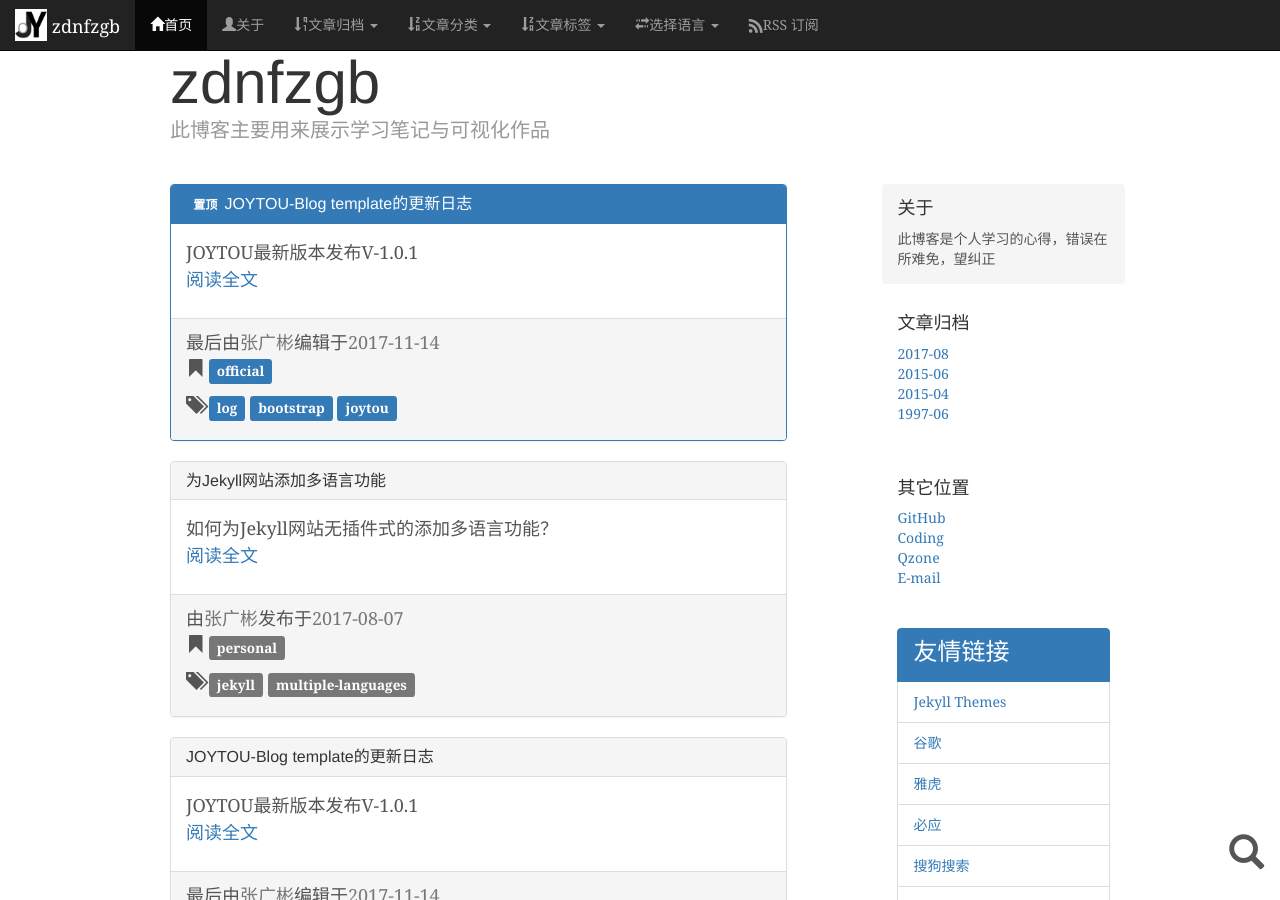
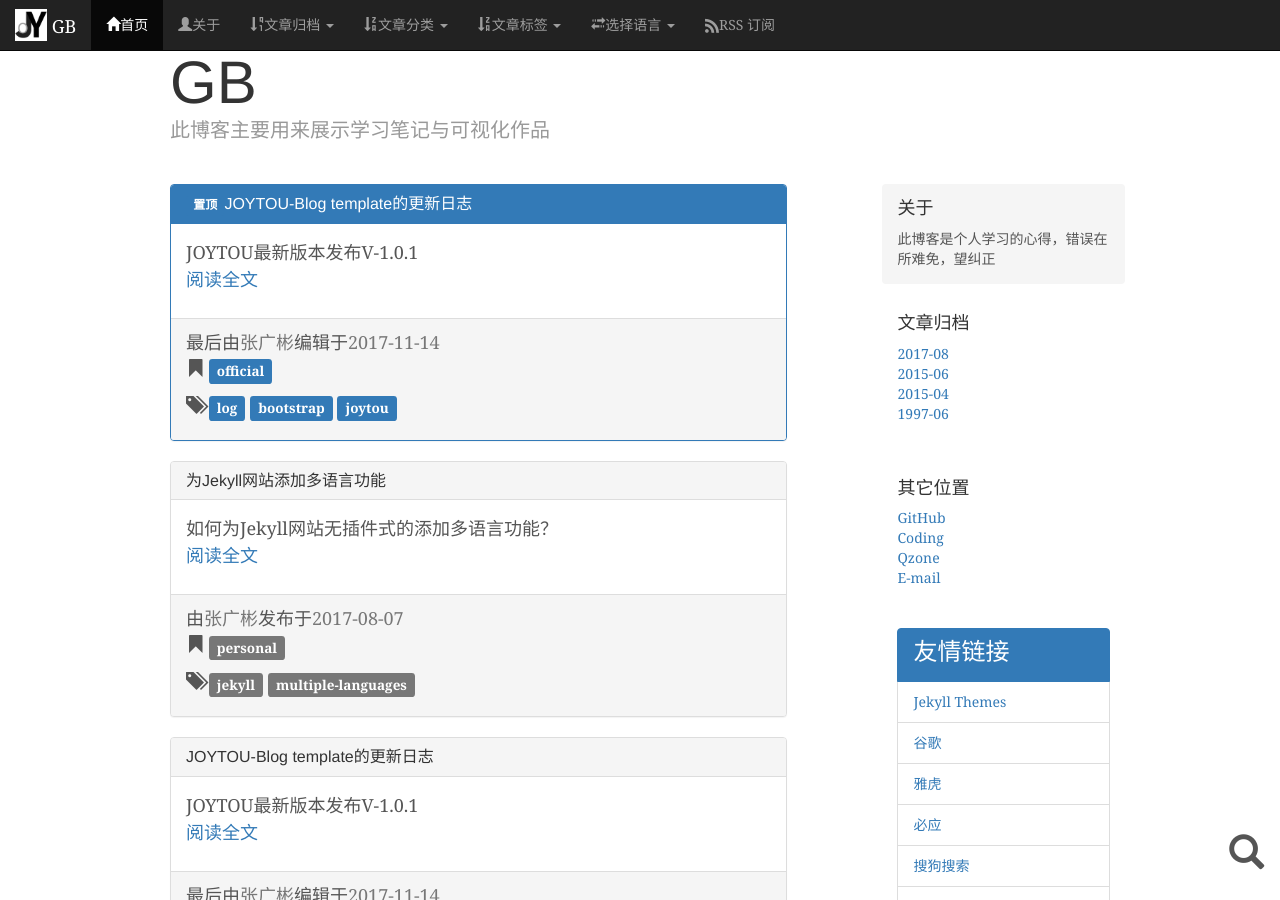
Before and after one commit to zdnfzgb/zdnfzgb.github.io, a Jekyll site: the page built from index.cn.html, in a window 1280 px wide and 900 px high. Built offline with Jekyll 4.4.1, drawn with Linux system fonts in a browser that asks for light colours; some web fonts are replaced; comment, search, counter and statistics services are not loaded.

Commit message:
改标题

```diff
--- a/_data/cn.yml
+++ b/_data/cn.yml
@@ -1,5 +1,5 @@
-     sitename: "zdnfzgb"
-     sitesubname: "zdnfzgb的个人世界"
+     sitename: "GB"
+     sitesubname: "爆肝的世界"
      sitedescription: "此博客主要用来展示学习笔记与可视化作品"
      siteabout: "此博客是个人学习的心得，错误在所难免，望纠正"
      about: "关于"
```
